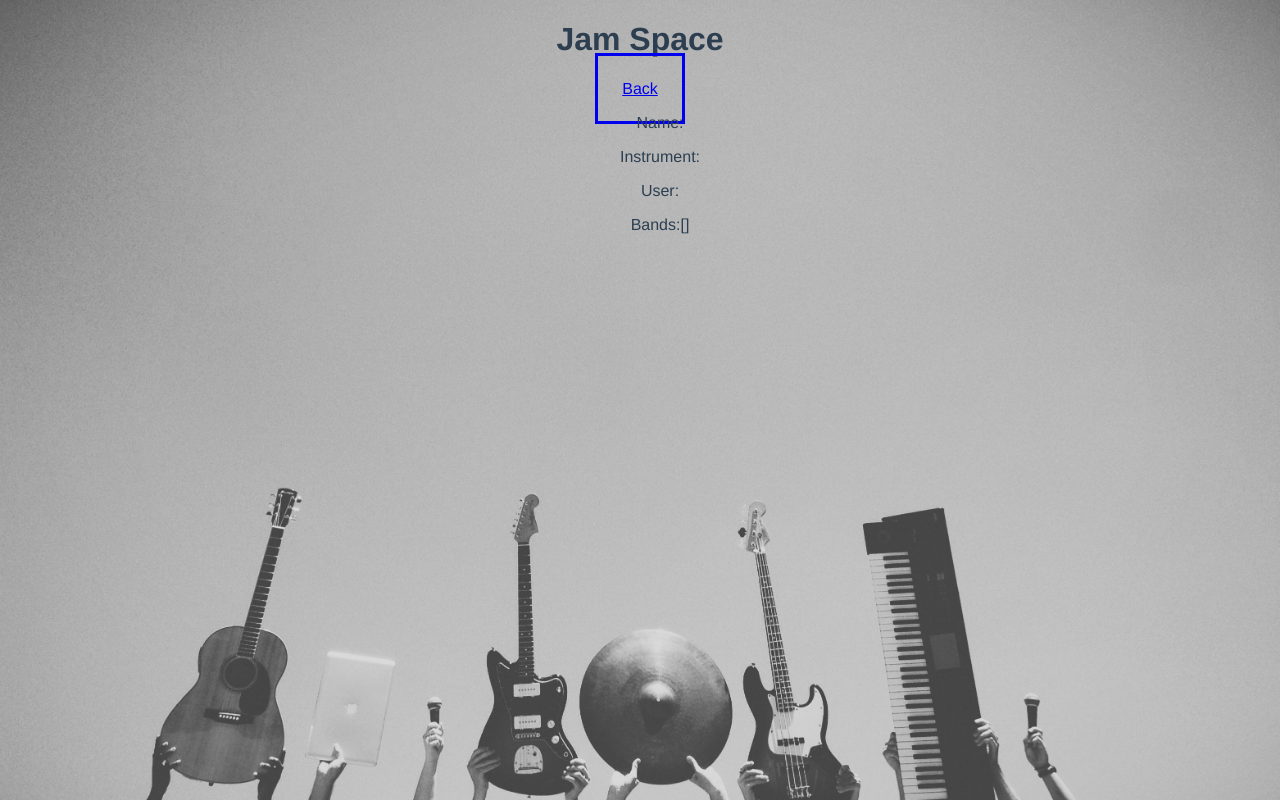
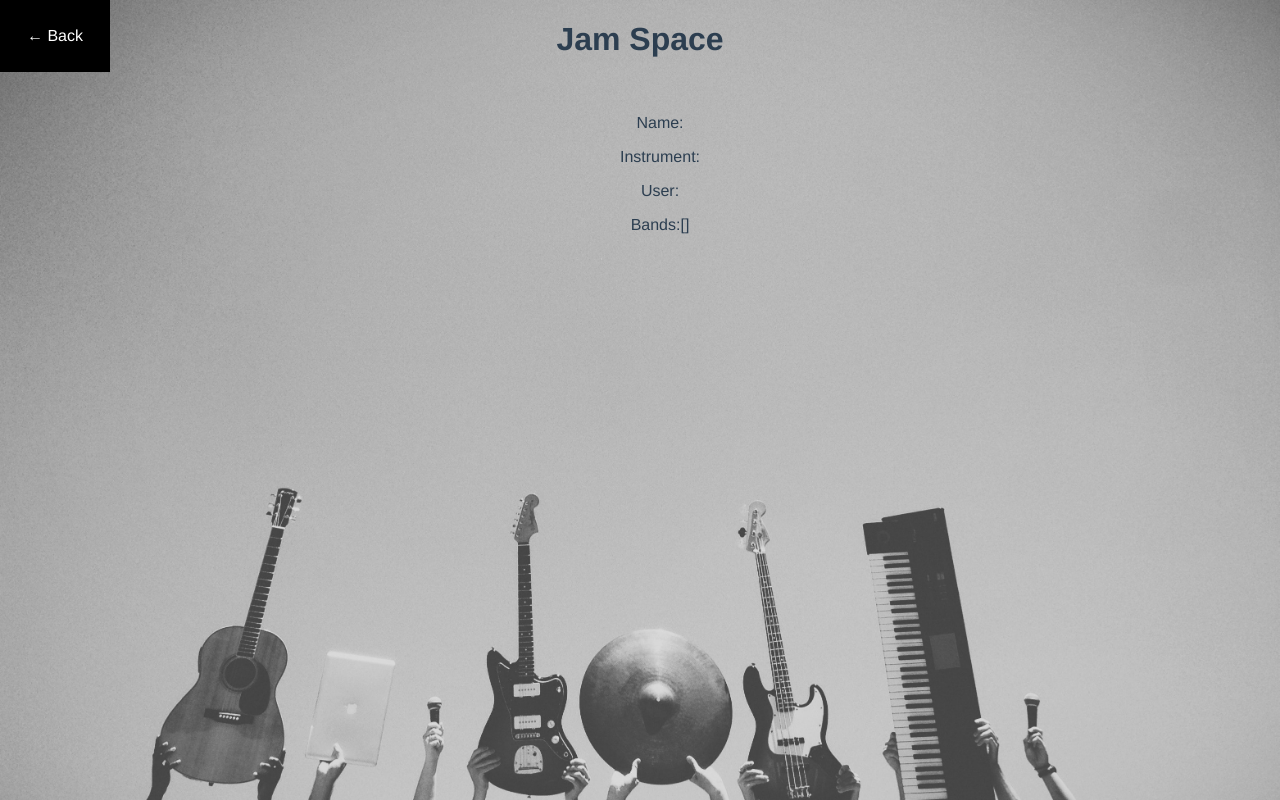
Before and after one commit to TheMysteriousTomato/JamSpace, a Vue app: page /#/band in a window 1280 px wide. Built offline with nearby package versions, Linux system fonts and the light colour scheme; what vue-socket.io would draw is missing.

Commit message:
styled back button

```diff
--- a/src/components/Band.vue
+++ b/src/components/Band.vue
@@ -1,6 +1,6 @@
 <template>
 <div class="container">
-  <a href="/" style="border: solid;padding: 1.5rem">Back</a>
+  <a class="my-button" href="/">&larr;&nbsp;Back</a>
 
   <br />
 
@@ -17,3 +17,20 @@ export default {
   },
 };
 </script>
+<style>
+  .my-button {
+    padding: 1.5rem;
+    position: fixed;
+    top: 0;
+    left: 0;
+
+    text-decoration: none;
+    color: black;
+    border: solid black;
+    background: white;
+  }
+  .my-button:hover {
+    color: white;
+    background: black;
+  }
+</style>
```
